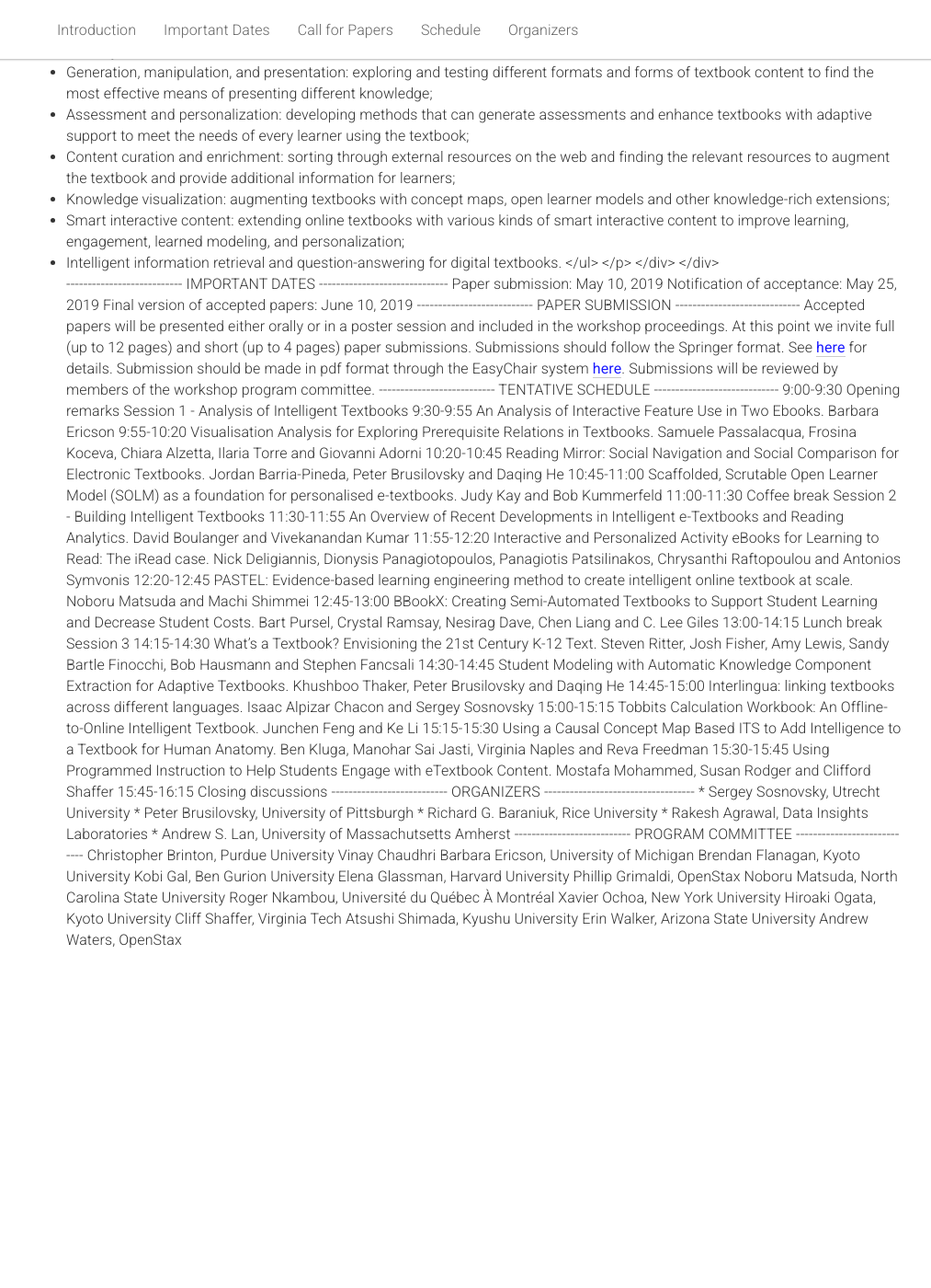
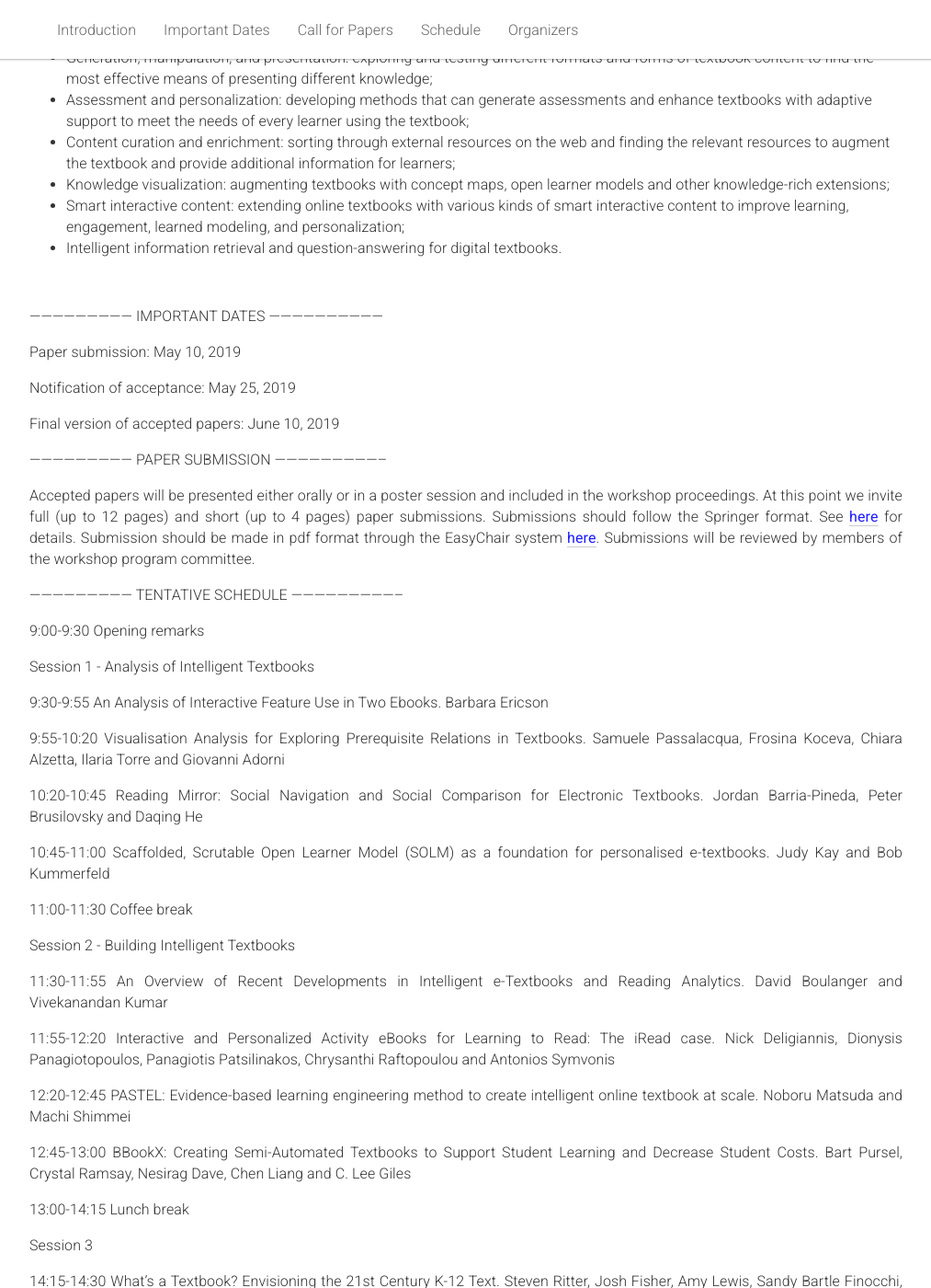
Before and after one commit to ml4ed/ml4ed.github.io, a Jekyll site: the page built from _posts/2019-03-21-2019-AIED-workshop.md, in a window 1280 px wide and 1400 px high, scrolled down 737 px. Shown: the whole window at 92% size, without its empty margins (133-1146 px from the left). Built offline with Jekyll 4.4.1, drawn with Linux system fonts in a browser that asks for light colours; before the commit the page ends 1786 px from its top, so only the background shows below that; some of the changed text lies outside the part shown.

Commit message:
Update 2019-03-21-2019-AIED-workshop.md

```diff
--- a/_posts/2019-03-21-2019-AIED-workshop.md
+++ b/_posts/2019-03-21-2019-AIED-workshop.md
@@ -45,7 +45,6 @@ learning technologies to establish intelligent textbooks as a new, interdiscipli
 See <span style="color:#1a1aff;font-weight:400;"><a href="https://www.newscientist.com/article/mg22329832-600-digital-textbooks-adapt-to-your-level-as-you-learn/">here</a></span> for an article published in NewScientist on intelligent textbooks with contributions from our organizers.
 </p>
 
-<P>
 The workshop themes include but are not limited to:
 <ul>
 <li>
@@ -82,8 +81,8 @@ content to improve learning, engagement, learned modeling, and personalization;
 </li>
 <li>
 Intelligent information retrieval and question-answering for digital textbooks.
+</li>
 </ul>
-</p>
 
   </div>
 </div> <br>
```
